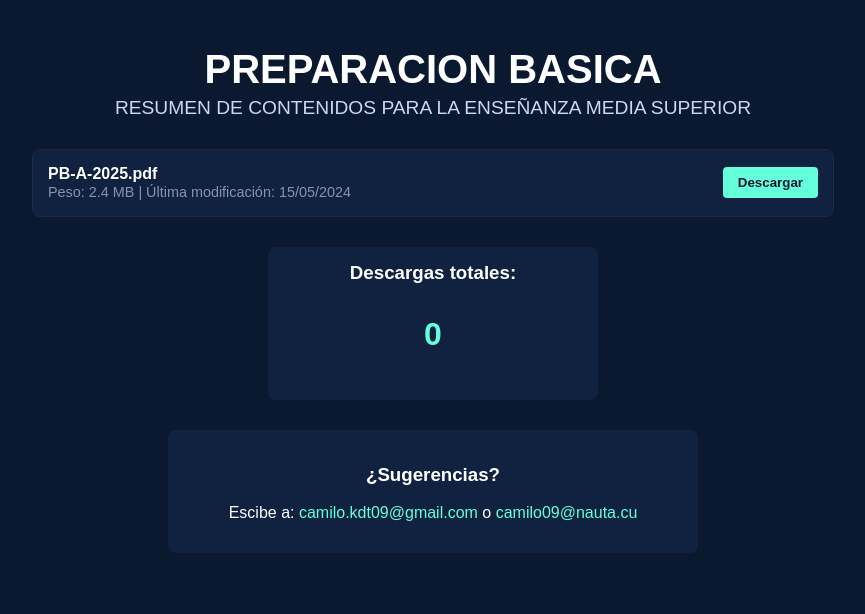
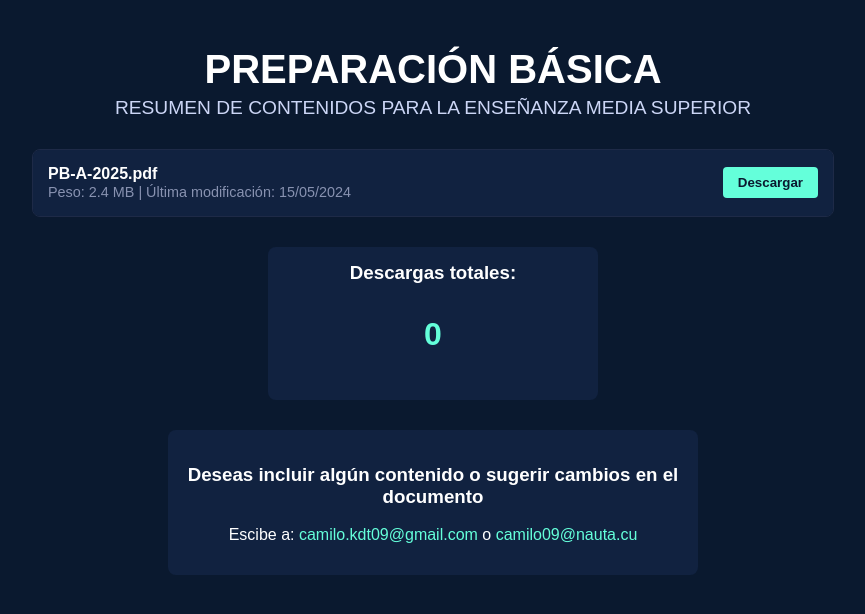
Before and after one commit to KDT09289/preparacionbasica, a plain HTML site: page index.html in a window 1280 px wide. Shown: the whole page, without its empty margins (207-1072 px from the left). Drawn offline with Linux system fonts and the light colour scheme.

Commit message:
index.html

```diff
--- a/index.html
+++ b/index.html
@@ -8,7 +8,7 @@
 </head>
 <body>
     <header>
-        <h1>PREPARACION BASICA</h1>
+        <h1>PREPARACIÓN BÁSICA</h1>
         <h2>RESUMEN DE CONTENIDOS PARA LA ENSEÑANZA MEDIA SUPERIOR</h2>
     </header>
 
@@ -33,7 +33,7 @@
 
         <!-- Contacto -->
         <div class="contact">
-            <h3>¿Sugerencias?</h3>
+            <h3>Deseas incluir algún contenido o sugerir cambios en el documento</h3>
             <p>Escibe a:
                 <a href="mailto:camilo.kdt09@gmail.com">camilo.kdt09@gmail.com</a> o
                 <a href="mailto:camilo09@nauta.cu">camilo09@nauta.cu</a>
```
